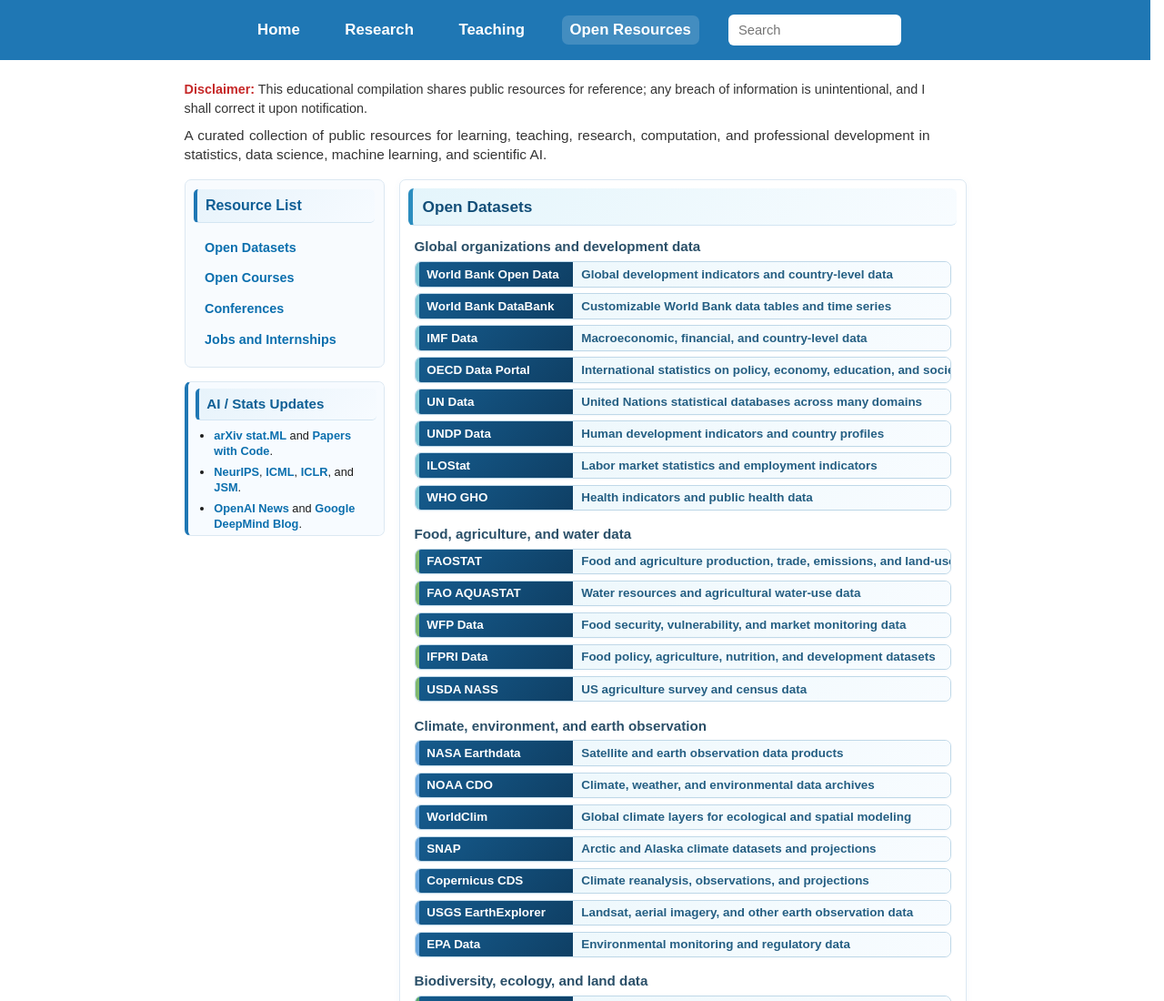
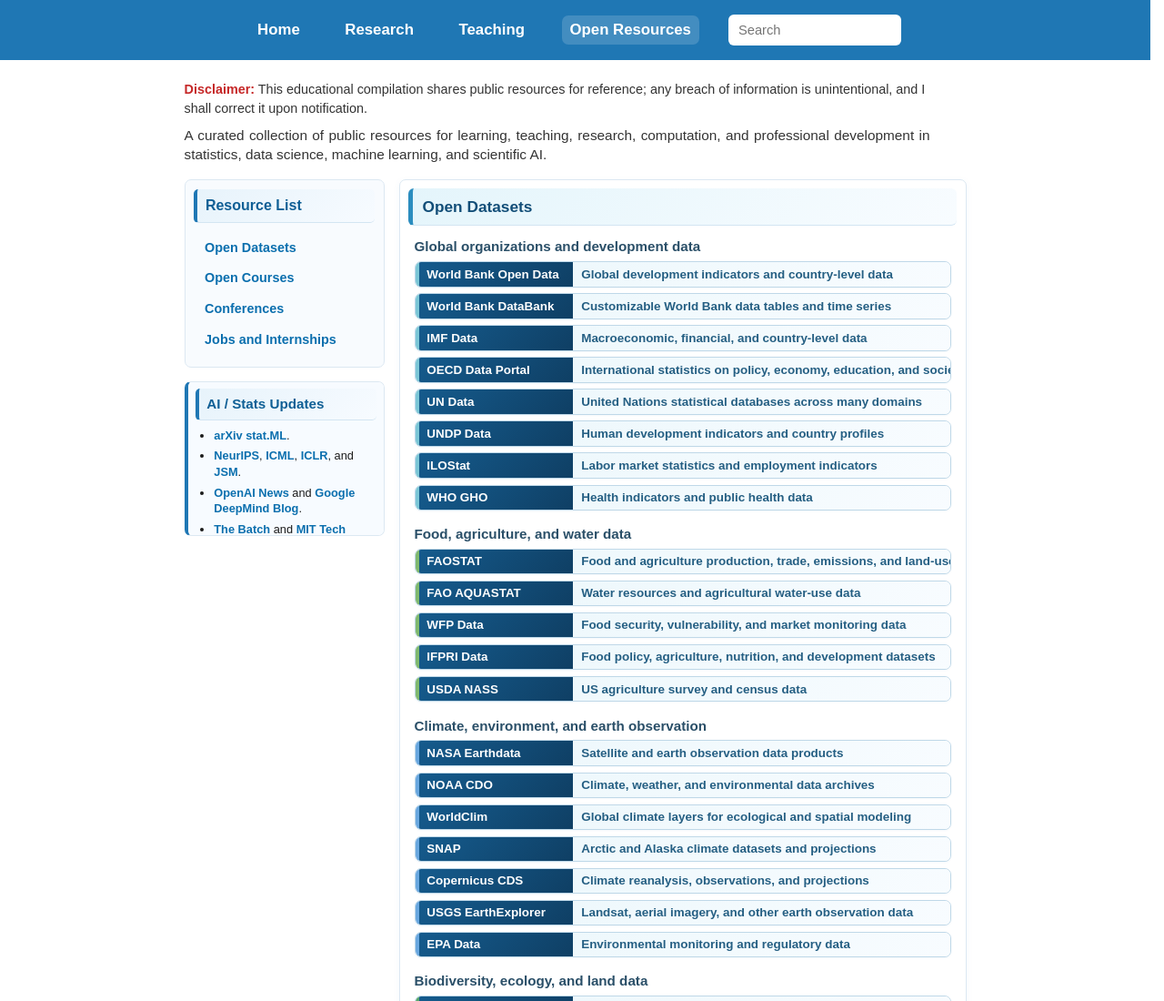
Before and after one commit to mahedihasanstat/mahedihasanstat.github.io, a plain HTML site: page resources.html in a window 1280 px wide. Shown: the top 1100 px of the page at 91% size. Drawn offline with Linux system fonts and the light colour scheme.

Commit message:
Remove Papers with Code from resources (shut down July 2025; now redirects to Hugging Face)
Co-Authored-By: Claude Opus 5.5 <noreply@anthropic.com>

```diff
--- a/resources.html
+++ b/resources.html
@@ -616,7 +616,7 @@
         <div class="updates-box" aria-label="AI and statistics updates">
           <h2>AI / Stats Updates</h2>
           <ul>
-            <li><a href="https://arxiv.org/list/stat.ML/recent" target="_blank" rel="noopener">arXiv stat.ML</a> and <a href="https://paperswithcode.com/" target="_blank" rel="noopener">Papers with Code</a>.</li>
+            <li><a href="https://arxiv.org/list/stat.ML/recent" target="_blank" rel="noopener">arXiv stat.ML</a>.</li>
             <li><a href="https://neurips.cc" target="_blank" rel="noopener">NeurIPS</a>, <a href="https://icml.cc" target="_blank" rel="noopener">ICML</a>, <a href="https://iclr.cc" target="_blank" rel="noopener">ICLR</a>, and <a href="https://www.amstat.org/meetings/joint-statistical-meetings" target="_blank" rel="noopener">JSM</a>.</li>
             <li><a href="https://openai.com/news/" target="_blank" rel="noopener">OpenAI News</a> and <a href="https://deepmind.google/discover/blog/" target="_blank" rel="noopener">Google DeepMind Blog</a>.</li>
             <li><a href="https://www.deeplearning.ai/the-batch/" target="_blank" rel="noopener">The Batch</a> and <a href="https://www.technologyreview.com/topic/artificial-intelligence/" target="_blank" rel="noopener">MIT Tech Review AI</a>.</li>
```
